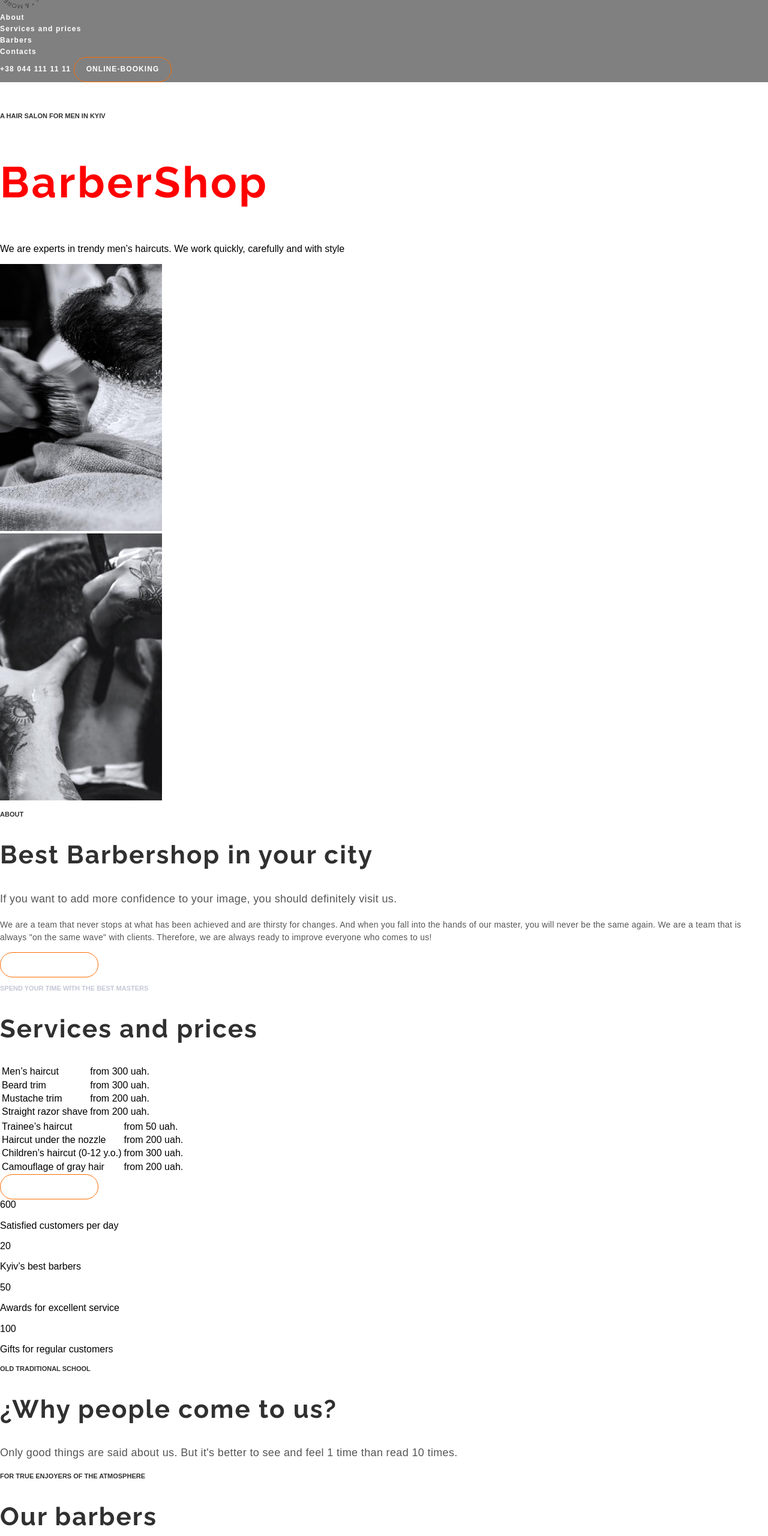
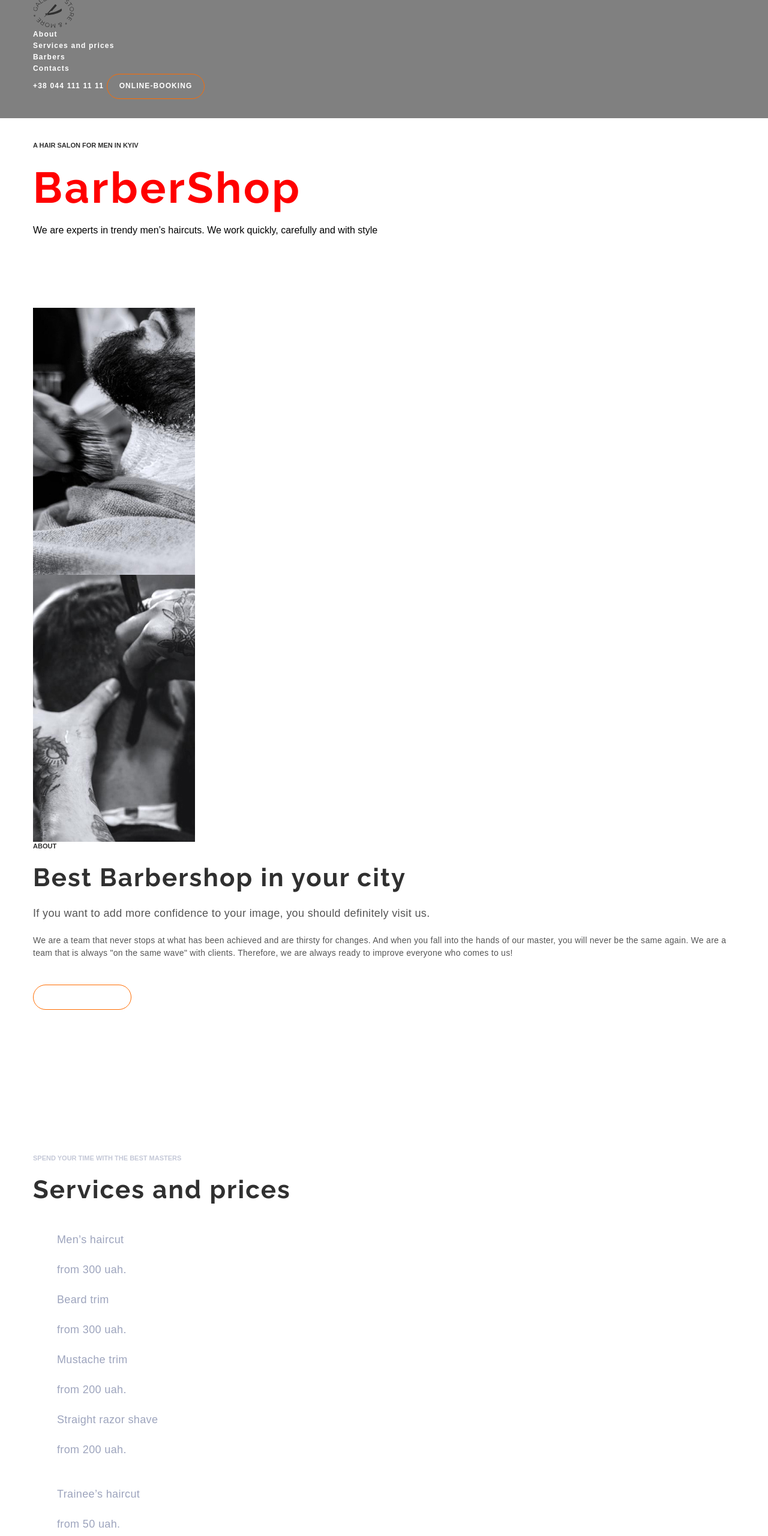
Before and after one commit to strictly-rigid/barbershop, a plain HTML site: page index.html in a window 1280 px wide. Shown: the part 40-2600 px from the top of the page at 60% size. Drawn offline with nearby package versions, Linux system fonts and the light colour scheme.

Commit message:
added styles and structure

```diff
--- a/css/styles.css
+++ b/css/styles.css
@@ -4,6 +4,7 @@
   --secondary-text-color: #555555;
   --third-text-color: #ffffff;
   --accent-color: #ff6c00;
+  --background-color: #f7f7f7;
 }
 
 body {
@@ -11,11 +12,29 @@ body {
   background-color: var(--third-text-color);
 }
 
-ul {
+.list {
   margin: 0;
   padding: 0;
 }
 
+h1,
+h2,
+h3,
+h4,
+h5,
+h6,
+p {
+  margin-top: 0;
+  margin-bottom: 0;
+}
+
+img {
+  display: block;
+}
+
+address {
+  font-style: normal;
+}
 li {
   list-style: none;
 }
@@ -39,7 +58,17 @@ a {
 }
 
 header {
+  padding-top: 32px;
+  padding-bottom: 32px;
   background-color: grey;
+}
+
+.container {
+  width: 100%;
+  max-width: 1200px;
+  padding-left: 15px;
+  padding-right: 15px;
+  margin: 0 auto;
 }
 
 .btn {
@@ -58,6 +87,7 @@ header {
 }
 
 .header-list-link,
+.hero-link,
 .header-tel {
   font-weight: 600;
   font-size: 12px;
@@ -67,6 +97,7 @@ header {
 }
 
 .header-list-link:is(:hover, :focus),
+.hero-link:is(:hover, :focus),
 .header-tel:is(:hover, :focus) {
   color: var(--accent-color);
 }
@@ -81,6 +112,8 @@ header {
   line-height: calc(15 / 11);
   text-transform: uppercase;
   color: var(--headers-color);
+
+  margin-bottom: 20px;
 }
 
 .title {
@@ -90,6 +123,7 @@ header {
   letter-spacing: 0.05em;
 
   color: var(--headers-color);
+  margin-bottom: 20px;
 }
 
 .pre-text {
@@ -98,6 +132,7 @@ header {
   line-height: calc(30 / 18);
   letter-spacing: 0.02em;
   color: var(--secondary-text-color);
+  margin-bottom: 20px;
 }
 
 .text {
@@ -115,8 +150,73 @@ header {
   color: red;
 }
 
+.hero-pre-title {
+  margin-bottom: 20px;
+}
+
+.main-header {
+  margin-bottom: 20px;
+}
+
+.description {
+  padding-top: 120px;
+  padding-bottom: 120px;
+}
+
+.descritpion-text {
+  margin-bottom: 42px;
+}
+
+/* ----------------- PRICES ----------------- */
+.prices {
+  padding-top: 120px;
+  padding-bottom: 120px;
+}
+
 .prices-pre-title {
   color: rgba(157, 164, 189, 0.6);
+}
+
+.prices-title {
+  margin-bottom: 44px;
+}
+
+.prices-list {
+  margin-bottom: 44px;
+}
+
+.prices-item-text {
+  color: var(--primary-text-color);
+}
+
+/* ----------------- BENEFITS ----------------- */
+
+.benefits {
+  padding-top: 120px;
+  padding-bottom: 120px;
+}
+
+.benefits-item {
+  width: 170px;
+  height: 133px;
+  padding: 20px 24px;
+  background-color: var(--background-color);
+}
+
+.benefits-item > span {
+  display: block;
+  font-weight: 700;
+  font-size: 42px;
+  line-height: calc (57/42);
+  text-align: center;
+  letter-spacing: 0.05em;
+  color: var(--headers-color);
+}
+
+.benefits-item-text {
+  text-align: center;
+  text-transform: none;
+  margin: 0;
 }
 
 .benefits-text {
@@ -126,3 +226,45 @@ header {
 
   color: var(--secondary-text-color);
 }
+
+/* ----------------- BARBERS ----------------- */
+
+.barbers {
+  padding-top: 120px;
+  padding-bottom: 120px;
+}
+
+.barbers-list {
+  display: flex;
+}
+
+.barbers-title {
+  margin-bottom: 44px;
+}
+
+.barbers-name {
+  font-size: 18px;
+  font-weight: 400;
+  line-height: calc(25 / 18);
+  text-align: center;
+  letter-spacing: 0.02em;
+
+  color: var(--headers-color);
+
+  margin-bottom: 8px;
+}
+
+.barbers-text {
+  font-size: 14px;
+
+  line-height: calc(19 / 14);
+  text-align: center;
+  letter-spacing: 0.02em;
+
+  color: var(--accent-color);
+  margin-bottom: 30px;
+}
+
+.barbers-img {
+  margin-bottom: 30px;
+}
--- a/index.html
+++ b/index.html
@@ -20,11 +20,17 @@
   </head>
   <body>
     <header>
+      <div class="container">
         <nav>
           <a href="">
-          <img src="./images/logo.svg" alt="site logo" width="69" height="55" />
+            <img
+              src="./images/logo.svg"
+              alt="site logo"
+              width="69"
+              height="55"
+            />
           </a>
-        <ul>
+          <ul class="list">
             <li><a class="header-list-link" href="">About</a></li>
             <li><a class="header-list-link" href="">Services and prices</a></li>
             <li><a class="header-list-link" href="">Barbers</a></li>
@@ -35,28 +41,48 @@
             <button type="button" class="btn">Online-booking</button>
           </div>
         </nav>
+      </div>
     </header>
     <main>
-      <section>
+      <section class="hero">
+        <div class="container">
           <div>
-          <ul>
-            <li><a class="header-list-link" href="">Instagram</a></li>
-            <li><a class="header-list-link" href="">Youtube</a></li>
+            <ul class="hero-list list">
+              <li class="hero-item">
+                <a
+                  class="hero-link link"
+                  href=""
+                  target="_blank"
+                  rel="noreferrer noopener"
+                  >Instagram</a
+                >
+              </li>
+              <li class="hero-item">
+                <a
+                  class="hero-link link"
+                  href=""
+                  target="_blank"
+                  rel="noreferrer noopener"
+                  >Youtube</a
+                >
+              </li>
             </ul>
           </div>
           <div>
-          <p class="pre-title">A hair salon for men in Kyiv</p>
+            <p class="hero-pre-title pre-title">A hair salon for men in Kyiv</p>
             <h1 class="main-header">BarberShop</h1>
-          <p>
-            We are experts in trendy men’s haircuts. We work quickly, carefully
-            and with style
+            <p class="hero-text">
+              We are experts in trendy men’s haircuts. We work quickly,
+              carefully and with style
             </p>
+          </div>
         </div>
       </section>
 
       <!--SECTION DESCRIPTION-->
-      <section>
-        <ul>
+      <section class="description">
+        <div class="container">
+          <ul class="list">
             <li>
               <img
                 src="./images/description/img1-desktop.jpg"
@@ -81,103 +107,119 @@
             If you want to add more confidence to your image, you should
             definitely visit us.
           </p>
-        <p class="text">
+          <p class="descritpion-text text">
             We are a team that never stops at what has been achieved and are
             thirsty for changes. And when you fall into the hands of our master,
-          you will never be the same again. We are a team that is always "on the
-          same wave" with clients. Therefore, we are always ready to improve
-          everyone who comes to us!
+            you will never be the same again. We are a team that is always "on
+            the same wave" with clients. Therefore, we are always ready to
+            improve everyone who comes to us!
           </p>
           <button type="button" class="btn">Online-booking</button>
+        </div>
       </section>
 
       <!--SECTION PRICES-->
       <section class="prices">
+        <div class="container">
           <p class="prices-pre-title pre-title">
             Spend your time with the best masters
           </p>
-        <h2 class="title">Services and prices</h2>
-        <table>
-          <tr>
-            <td>Men’s haircut</td>
-            <td>from 300 uah.</td>
-          </tr>
-          <tr>
-            <td>Beard trim</td>
-            <td>from 300 uah.</td>
-          </tr>
-          <tr>
-            <td>Mustache trim</td>
-            <td>from 200 uah.</td>
-          </tr>
-          <tr>
-            <td>Straight razor shave</td>
-            <td>from 200 uah.</td>
-          </tr>
-        </table>
-        <table>
-          <tr>
-            <td>Trainee’s haircut</td>
-            <td>from 50 uah.</td>
-          </tr>
-          <tr>
-            <td>Haircut under the nozzle</td>
-            <td>from 200 uah.</td>
-          </tr>
-          <tr>
-            <td>Children’s haircut (0-12 y.o.)</td>
-            <td>from 300 uah.</td>
-          </tr>
-          <tr>
-            <td>Camouflage of gray hair</td>
-            <td>from 200 uah.</td>
-          </tr>
-        </table>
+          <h2 class="prices-title title">Services and prices</h2>
+          <ul class="prices-list">
+            <li class="prices-item">
+              <p class="pre-text prices-item-text">Men’s haircut</p>
+              <p class="pre-text prices-item-text">from 300 uah.</p>
+            </li>
+            <li class="prices-item">
+              <p class="pre-text prices-item-text">Beard trim</p>
+              <p class="pre-text prices-item-text">from 300 uah.</p>
+            </li>
+            <li class="prices-item">
+              <p class="pre-text prices-item-text">Mustache trim</p>
+              <p class="pre-text prices-item-text">from 200 uah.</p>
+            </li>
+            <li class="prices-item">
+              <p class="pre-text prices-item-text">Straight razor shave</p>
+              <p class="pre-text prices-item-text">from 200 uah.</p>
+            </li>
+          </ul>
+          <ul class="prices-list">
+            <li class="prices-item">
+              <p class="pre-text prices-item-text">Trainee’s haircut</p>
+              <p class="pre-text prices-item-text">from 50 uah.</p>
+            </li>
+            <li class="prices-item">
+              <p class="pre-text prices-item-text">Haircut under the nozzle</p>
+              <p class="pre-text prices-item-text">from 200 uah.</p>
+            </li>
+            <li class="prices-item">
+              <p class="pre-text prices-item-text">
+                Children’s haircut (0-12 y.o.)
+              </p>
+              <p class="pre-text prices-item-text">from 300 uah.</p>
+            </li>
+            <li class="prices-item">
+              <p class="pre-text prices-item-text">Camouflage of gray hair</p>
+              <p class="pre-text prices-item-text">from 200 uah.</p>
+            </li>
+          </ul>
+
           <button type="button" class="btn">online-booking</button>
+        </div>
       </section>
 
       <!--SECTION BENEFITS-->
       <section class="benefits">
-        <ul class="benefits-list">
+        <div class="container">
+          <ul class="benefits-list list">
             <li class="benefits-item">
               <span>600</span>
-            <p class="benefits-item-text">Satisfied customers per day</p>
+              <p class="pre-title benefits-item-text">
+                Satisfied customers per day
+              </p>
             </li>
             <li class="benefits-item">
               <span>20</span>
-            <p class="benefits-item-text">Kyiv’s best barbers</p>
+              <p class="pre-title benefits-item-text">Kyiv’s best barbers</p>
             </li>
             <li class="benefits-item">
               <span>50</span>
-            <p class="benefits-item-text">Awards for excellent service</p>
+              <p class="pre-title benefits-item-text">
+                Awards for excellent service
+              </p>
             </li>
             <li class="benefits-item">
               <span>100</span>
-            <p class="benefits-item-text">Gifts for regular customers</p>
+              <p class="pre-title benefits-item-text">
+                Gifts for regular customers
+              </p>
             </li>
           </ul>
           <p class="pre-title">Old traditional school</p>
           <h2 class="title">¿Why people come to us?</h2>
           <p class="benefits-text text">
-          Only good things are said about us. But it's better to see and feel 1
-          time than read 10 times.
+            Only good things are said about us. But it's better to see and feel
+            1 time than read 10 times.
           </p>
+        </div>
       </section>
 
       <!--SECTION OUR BARBERS-->
-      <section>
+      <section class="barbers">
+        <div class="container">
           <p class="pre-title">For true enjoyers of the atmosphere</p>
-        <h2 class="title">Our barbers</h2>
-        <ul>
+          <h2 class="barbers-title title">Our barbers</h2>
+          <ul class="barbers-list list">
             <li>
               <img
                 src="./images/barbers/barber1.jpg"
                 alt="John Smith"
                 width="370"
                 height="346"
+                class="barbers-img"
               />
-            <h3>John Smith</h3>
-            <p>Extreme Barber</p>
+              <h3 class="barbers-name">John Smith</h3>
+              <p class="barbers-text">Extreme Barber</p>
             </li>
             <li>
               <img
@@ -185,9 +227,10 @@
                 alt="Michele Doe"
                 width="370"
                 height="346"
+                class="barbers-img"
               />
-            <h3>Michele Doe</h3>
-            <p>Extreme Barber</p>
+              <h3 class="barbers-name">Michele Doe</h3>
+              <p class="barbers-text">Extreme Barber</p>
             </li>
             <li>
               <img
@@ -195,39 +238,64 @@
                 alt="Alan Black"
                 width="370"
                 height="346"
+                class="barbers-img"
               />
-            <h3>Alan Black</h3>
-            <p>Extreme Barber</p>
+              <h3 class="barbers-name">Alan Black</h3>
+              <p class="barbers-text">Extreme Barber</p>
             </li>
           </ul>
+        </div>
       </section>
 
       <!--SECTION GALLERY-->
       <section class="gallery">
+        <div class="container">
           <p class="gallery-pre-title pre-title">
             In Latin, "barba" means "beard"
           </p>
           <h2 class="visually-hidden">Gallery</h2>
           <ul class="gallery-list list">
             <li class="gallery-item">
-            <img src="" alt="barber at work" width="270" height="360" />
+              <img
+                src="./images/gallery/gallery1.jpg"
+                alt="barber at work"
+                width="270"
+                height="360"
+              />
             </li>
             <li class="gallery-item">
-            <img src="" alt="barber at work" width="270" height="360" />
+              <img
+                src="./images/gallery/gallery2.jpg"
+                alt="barber at work"
+                width="270"
+                height="360"
+              />
             </li>
             <li class="gallery-item">
-            <img src="" alt="barber at work" width="270" height="360" />
+              <img
+                src="./images/gallery/gallery3.jpg"
+                alt="barber at work"
+                width="270"
+                height="360"
+              />
             </li>
             <li class="gallery-item">
-            <img src="" alt="barber at work" width="270" height="360" />
+              <img
+                src="./images/gallery/gallery4.jpg"
+                alt="barber at work"
+                width="270"
+                height="360"
+              />
             </li>
           </ul>
+        </div>
       </section>
 
       <section>
+        <div class="container">
           <h2>Contacts</h2>
           <address>
-          <ul>
+            <ul class="list">
               <li>
                 <a
                   href="https://maps.app.goo.gl/9spTsCqLDmY1iRoV7"
@@ -246,6 +314,7 @@
           </address>
           <p class="pre-title">Working hours</p>
           <p>Every day from 9:00 to 22:00</p>
+        </div>
       </section>
     </main>
     <footer></footer>
```
Also changed, not shown: images/gallery/gallery1.jpg (added), images/gallery/gallery2.jpg (added), images/gallery/gallery3.jpg (added), images/gallery/gallery4.jpg (added). Lines whose indentation alone changed are shown as unchanged.
